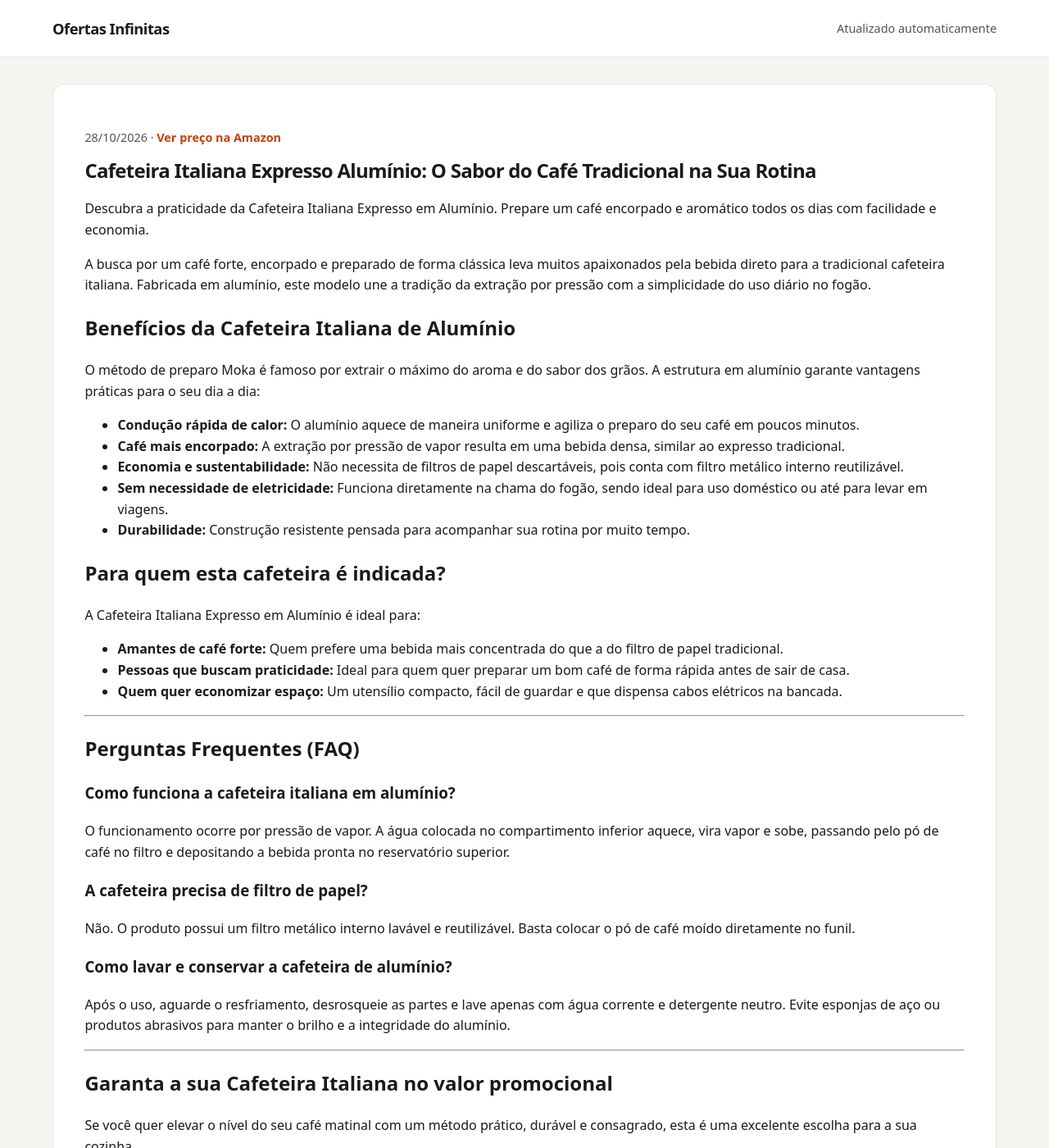
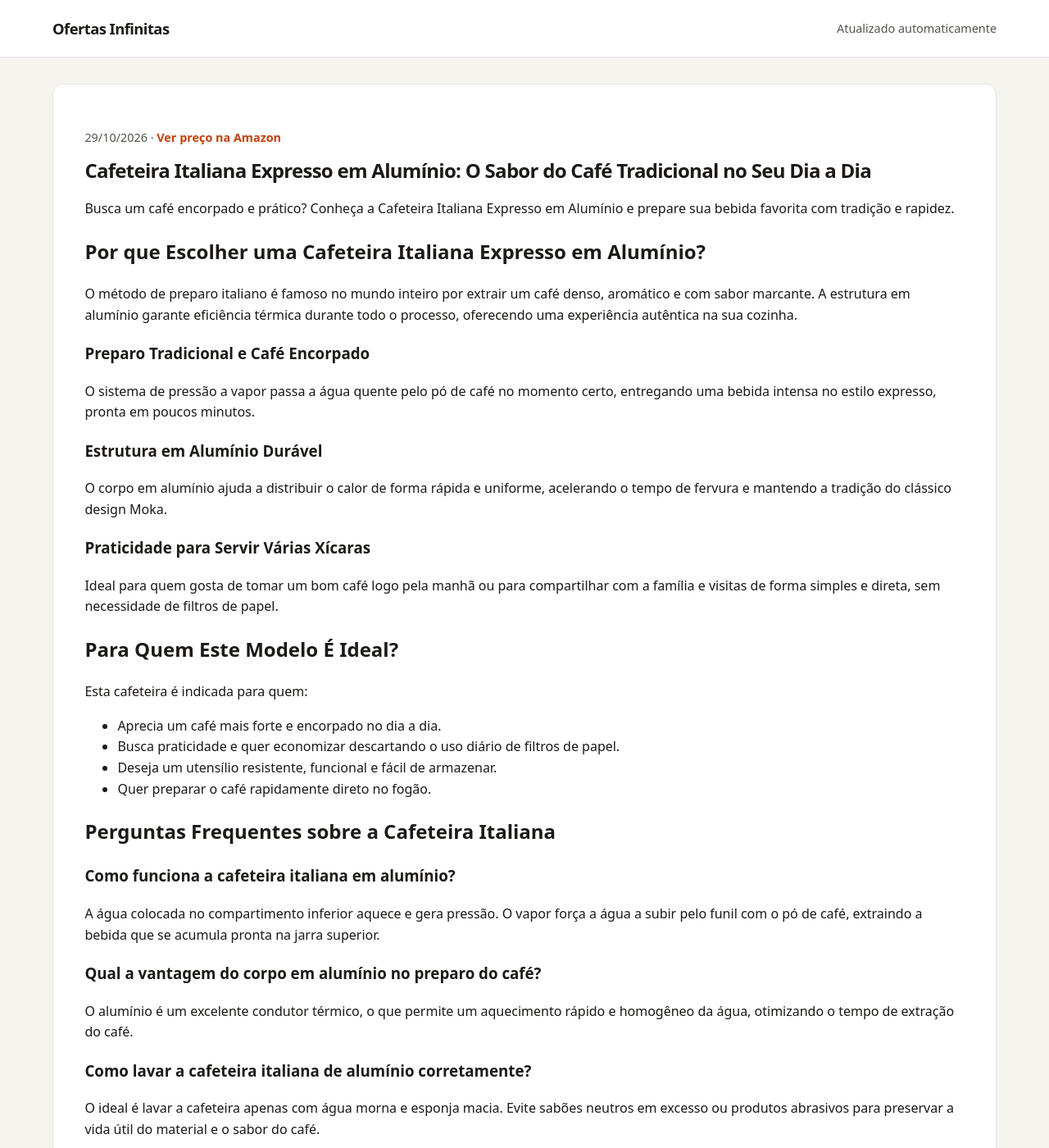
Before and after one commit to Monuver/afiliado, a Jekyll site: the page built from _posts/2026-08-18-cafeteira-italiana-expresso-aluminio-xicaras-b08b79hyvc.md, in a window 1280 px wide and 1400 px high. Shown: the whole window at 82% size. Built offline with Jekyll 4.4.1, drawn with Linux system fonts in a browser that asks for light colours; some of the changed text lies outside the part shown.

```diff
--- a/_posts/2026-08-18-cafeteira-italiana-expresso-aluminio-xicaras-b08b79hyvc.md
+++ b/_posts/2026-08-18-cafeteira-italiana-expresso-aluminio-xicaras-b08b79hyvc.md
@@ -1,8 +1,8 @@
 ---
 layout: post
-title: 'Cafeteira Italiana Expresso Alumínio: O Sabor do Café Tradicional na Sua Rotina'
-description: Descubra a praticidade da Cafeteira Italiana Expresso em Alumínio. Prepare um café encorpado e aromático todos os dias com facilidade e economia.
-date: 2026-10-28 11:55:30 -0300
+title: 'Cafeteira Italiana Expresso em Alumínio: O Sabor do Café Tradicional no Seu Dia a Dia'
+description: Busca um café encorpado e prático? Conheça a Cafeteira Italiana Expresso em Alumínio e prepare sua bebida favorita com tradição e rapidez.
+date: 2026-10-29 12:02:08 -0300
 categories:
 - ofertas
 image: ''
@@ -10,47 +10,42 @@ preco: Ver preço na Amazon
 affiliate_url: https://amzn.to/4x2LESM
 ---
 
-# Cafeteira Italiana Expresso Alumínio: O Sabor do Café Tradicional na Sua Rotina
+# Cafeteira Italiana Expresso em Alumínio: O Sabor do Café Tradicional no Seu Dia a Dia
 
-Descubra a praticidade da Cafeteira Italiana Expresso em Alumínio. Prepare um café encorpado e aromático todos os dias com facilidade e economia.
+Busca um café encorpado e prático? Conheça a Cafeteira Italiana Expresso em Alumínio e prepare sua bebida favorita com tradição e rapidez.
 
-A busca por um café forte, encorpado e preparado de forma clássica leva muitos apaixonados pela bebida direto para a tradicional cafeteira italiana. Fabricada em alumínio, este modelo une a tradição da extração por pressão com a simplicidade do uso diário no fogão.
+## Por que Escolher uma Cafeteira Italiana Expresso em Alumínio?
 
-## Benefícios da Cafeteira Italiana de Alumínio
+O método de preparo italiano é famoso no mundo inteiro por extrair um café denso, aromático e com sabor marcante. A estrutura em alumínio garante eficiência térmica durante todo o processo, oferecendo uma experiência autêntica na sua cozinha.
 
-O método de preparo Moka é famoso por extrair o máximo do aroma e do sabor dos grãos. A estrutura em alumínio garante vantagens práticas para o seu dia a dia:
+### Preparo Tradicional e Café Encorpado
+O sistema de pressão a vapor passa a água quente pelo pó de café no momento certo, entregando uma bebida intensa no estilo expresso, pronta em poucos minutos.
 
-* **Condução rápida de calor:** O alumínio aquece de maneira uniforme e agiliza o preparo do seu café em poucos minutos.
-* **Café mais encorpado:** A extração por pressão de vapor resulta em uma bebida densa, similar ao expresso tradicional.
-* **Economia e sustentabilidade:** Não necessita de filtros de papel descartáveis, pois conta com filtro metálico interno reutilizável.
-* **Sem necessidade de eletricidade:** Funciona diretamente na chama do fogão, sendo ideal para uso doméstico ou até para levar em viagens.
-* **Durabilidade:** Construção resistente pensada para acompanhar sua rotina por muito tempo.
+### Estrutura em Alumínio Durável
+O corpo em alumínio ajuda a distribuir o calor de forma rápida e uniforme, acelerando o tempo de fervura e mantendo a tradição do clássico design Moka.
 
-## Para quem esta cafeteira é indicada?
+### Praticidade para Servir Várias Xícaras
+Ideal para quem gosta de tomar um bom café logo pela manhã ou para compartilhar com a família e visitas de forma simples e direta, sem necessidade de filtros de papel.
 
-A Cafeteira Italiana Expresso em Alumínio é ideal para:
+## Para Quem Este Modelo É Ideal?
 
-* **Amantes de café forte:** Quem prefere uma bebida mais concentrada do que a do filtro de papel tradicional.
-* **Pessoas que buscam praticidade:** Ideal para quem quer preparar um bom café de forma rápida antes de sair de casa.
-* **Quem quer economizar espaço:** Um utensílio compacto, fácil de guardar e que dispensa cabos elétricos na bancada.
+Esta cafeteira é indicada para quem:
+* Aprecia um café mais forte e encorpado no dia a dia.
+* Busca praticidade e quer economizar descartando o uso diário de filtros de papel.
+* Deseja um utensílio resistente, funcional e fácil de armazenar.
+* Quer preparar o café rapidamente direto no fogão.
 
----
-
-## Perguntas Frequentes (FAQ)
+## Perguntas Frequentes sobre a Cafeteira Italiana
 
 ### Como funciona a cafeteira italiana em alumínio?
-O funcionamento ocorre por pressão de vapor. A água colocada no compartimento inferior aquece, vira vapor e sobe, passando pelo pó de café no filtro e depositando a bebida pronta no reservatório superior.
+A água colocada no compartimento inferior aquece e gera pressão. O vapor força a água a subir pelo funil com o pó de café, extraindo a bebida que se acumula pronta na jarra superior.
 
-### A cafeteira precisa de filtro de papel?
-Não. O produto possui um filtro metálico interno lavável e reutilizável. Basta colocar o pó de café moído diretamente no funil.
+### Qual a vantagem do corpo em alumínio no preparo do café?
+O alumínio é um excelente condutor térmico, o que permite um aquecimento rápido e homogêneo da água, otimizando o tempo de extração do café.
 
-### Como lavar e conservar a cafeteira de alumínio?
-Após o uso, aguarde o resfriamento, desrosqueie as partes e lave apenas com água corrente e detergente neutro. Evite esponjas de aço ou produtos abrasivos para manter o brilho e a integridade do alumínio.
+### Como lavar a cafeteira italiana de alumínio corretamente?
+O ideal é lavar a cafeteira apenas com água morna e esponja macia. Evite sabões neutros em excesso ou produtos abrasivos para preservar a vida útil do material e o sabor do café.
 
----
-
-## Garanta a sua Cafeteira Italiana no valor promocional
-
-Se você quer elevar o nível do seu café matinal com um método prático, durável e consagrado, esta é uma excelente escolha para a sua cozinha.
+## Garanta a Sua Cafeteira Italiana na Amazon
 
 [Confira o preço atualizado na Amazon](https://amzn.to/4x2LESM)
```
Also changed, not shown: _posts/2026-08-18-cadeira-escritorio-presidente-atlanta-duoffice-preta-comfort-b09vnbcfdj.md (+23 -20 lines), _posts/2026-08-18-hastes-flexiveis-cotonete-bebe-bastonetes-bellacotton-caixa-b0cx9wkp1b.md (+20 -22 lines), _posts/2026-08-19-shampoo-clorexidina-seborreia-queda-500ml-b09l9qkmd1.md (+22 -24 lines).
